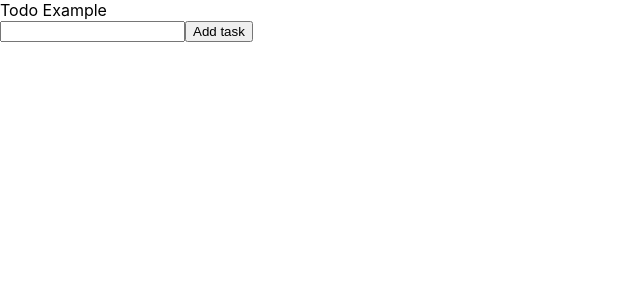
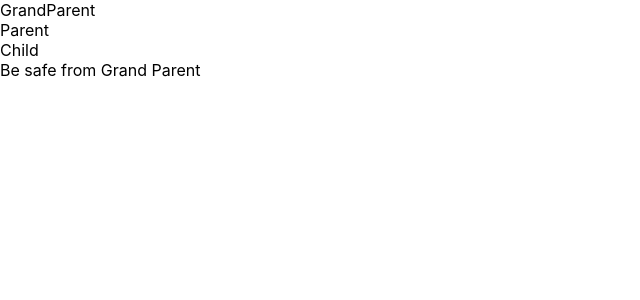
Before and after one commit to krishnanandpatl/web-dev, a React (Create React App) app in the folder react/functional-components/reels/: page / in a window 1280 px wide. Shown: the top 300 px of the page, without its empty margins (0-640 px from the left). Built offline with nearby package versions, Linux system fonts and the light colour scheme.

Commit message:
Context API added

```diff
--- a/react/functional-components/reels/src/App.js
+++ b/react/functional-components/reels/src/App.js
@@ -1,57 +1,15 @@
 import './App.css';
-import React,{useState} from 'react'
+import React from 'react'
+import Context from './poc/context';
 
 
 function App() {
-  let [list,setList]=useState([]);
- const handleDelete=function(idx){
-  let dd=[...list];
-  dd.splice(idx,1);
-  setList(dd);
- }
 
   return (
     <>
-    <div>Todo Example</div>
-    <InputBox setList={setList} list={list}/>
-    <TaskList tasks={list} handleDelete={handleDelete}/>
+    <Context/>
     </>
   );
 }
-function InputBox(props){
-  let [task,setTask]=useState("");
-  const handleChange=function(e){
-      setTask(e.target.value);
-  }
-  const handleTask=function(){
-    let newlist=[...props.list];
-    newlist.push(task);
-    props.setList(newlist);
-  }
-   return(
-    <>
-      <input type="text" onChange={handleChange}></input>
-      <button onClick={handleTask}>Add task</button>
-    </>
-   );
-}
-function TaskList(props){
-  let {tasks,handleDelete}=props;
-
-  return(
-    <div>
-      {
-        tasks.map(function(task,idx){
-          return (
-            <>
-          <li key={idx}>{task}</li>
-          <button onClick={()=>{handleDelete(idx)}}>Delete</button>
-          </>
-          )
-        })
-      }
-    </div>
-  )
-}
 
 export default App;
--- /dev/null
+++ b/react/functional-components/reels/src/poc/context.js
@@ -0,0 +1,39 @@
+import React from 'react'
+const ContextMessage=React.createContext();
+
+function Context(){
+    return (
+        <ContextMessage.Provider value={"Be safe"}>
+            <GrandParent/>
+        </ContextMessage.Provider>
+
+    )
+}
+function GrandParent(){
+    return (
+        <>
+        <div>GrandParent</div>
+        <Parent/>
+        </>
+    )
+}
+function Parent(){
+    return (
+        <>
+        <div>Parent</div>
+        <div></div>
+        <Child/>
+        </>
+    )
+}
+function Child(){
+    let message=React.useContext(ContextMessage);
+    return (
+    <>
+    <div>Child</div>
+    <div>{message} from Grand Parent</div>
+    </>
+    )
+}
+
+export default Context;
```
Also changed, not shown: react/functional-components/reels/src/poc/useEffect.js (renamed from react/functional-components/reels/poc/useEffect.js).
